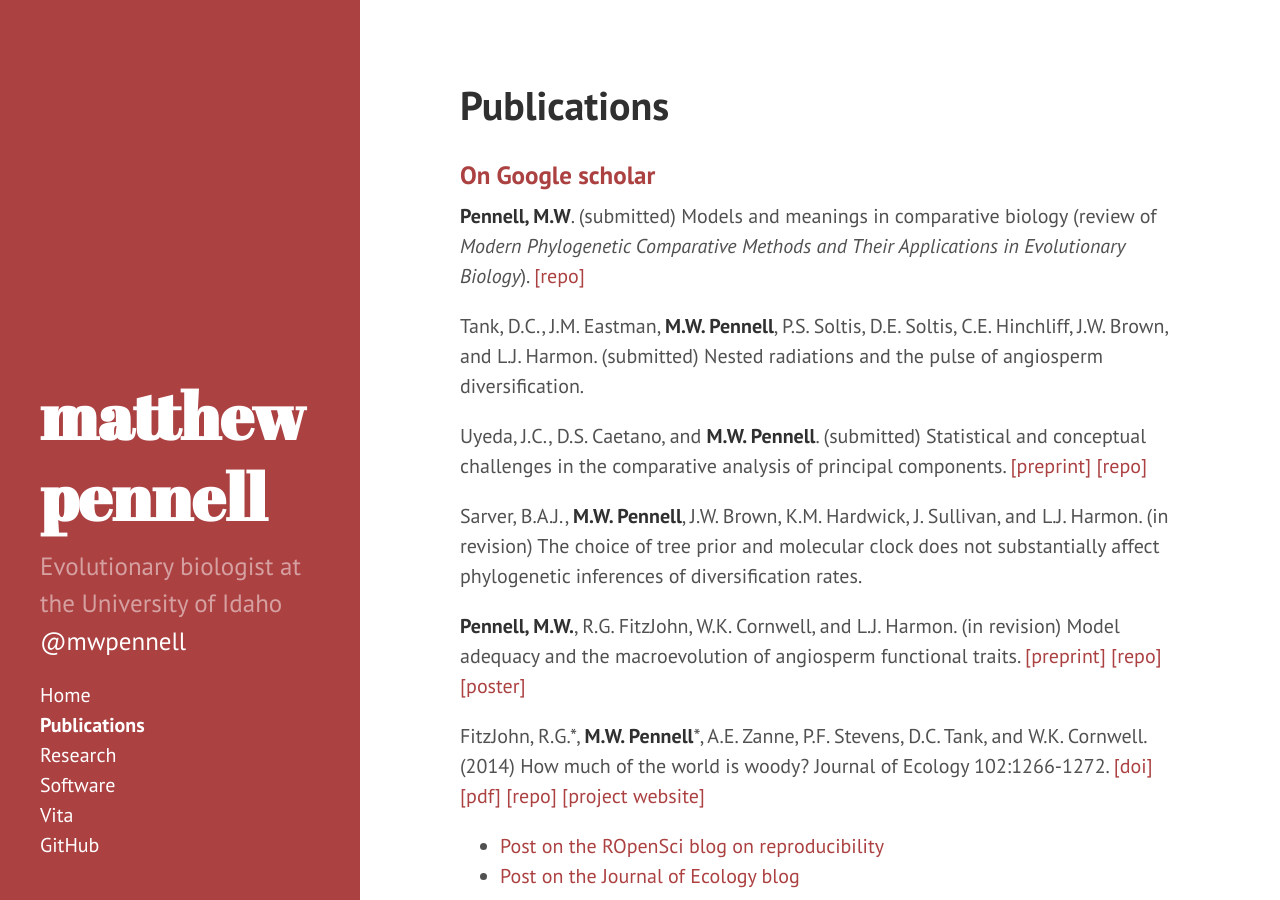
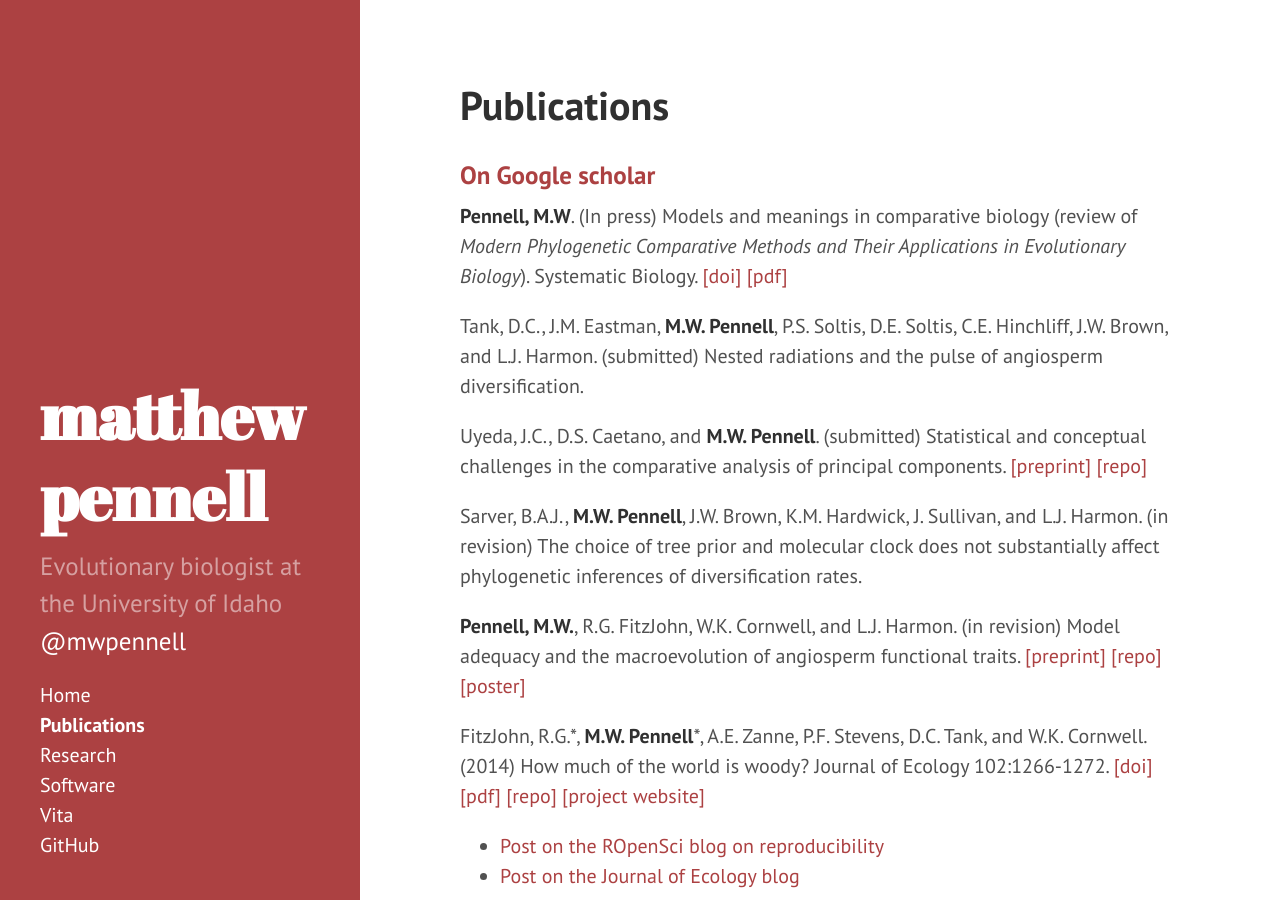
Before and after one commit to atredennick/mwpennell.github.io, a Jekyll site: the page built from publications.md, in a window 1280 px wide and 900 px high. Built offline with Jekyll 4.4.1, drawn with Linux system fonts in a browser that asks for light colours; Markdown is read by kramdown in place of the engine named in the settings.

Commit message:
added link and pdf for book review. updated cv

```diff
--- a/publications.md
+++ b/publications.md
@@ -5,7 +5,7 @@ title: Publications
 
 ### [On Google scholar](http://scholar.google.com/citations?user=mxS1rJoAAAAJ&hl=en)
 
-**Pennell, M.W**. (submitted) Models and meanings in comparative biology (review of *Modern Phylogenetic Comparative Methods and Their Applications in Evolutionary Biology*). [[repo]](https://github.com/mwpennell/modern-pcms-book-review)
+**Pennell, M.W**. (In press) Models and meanings in comparative biology (review of *Modern Phylogenetic Comparative Methods and Their Applications in Evolutionary Biology*). Systematic Biology. [[doi]](http://sysbio.oxfordjournals.org/content/early/2014/10/14/sysbio.syu075.extract) [[pdf]]({{url}}/pdfs/pennell-sysbio-2014.pdf)
 
 Tank, D.C., J.M. Eastman, **M.W. Pennell**, P.S. Soltis, D.E. Soltis, C.E. Hinchliff, J.W. Brown, and L.J. Harmon. (submitted) Nested radiations and the pulse of angiosperm diversification.
 
```
Also changed, not shown: 2 other files.
